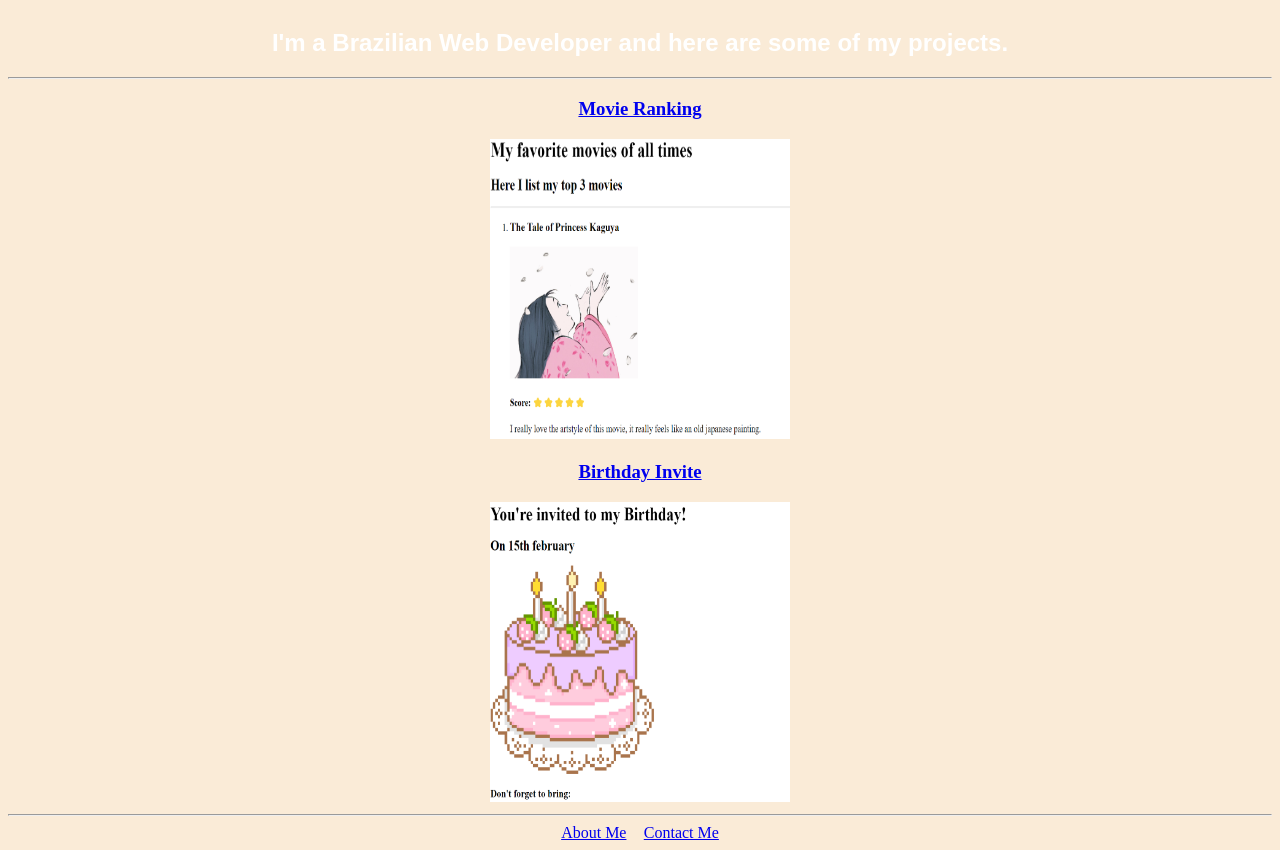
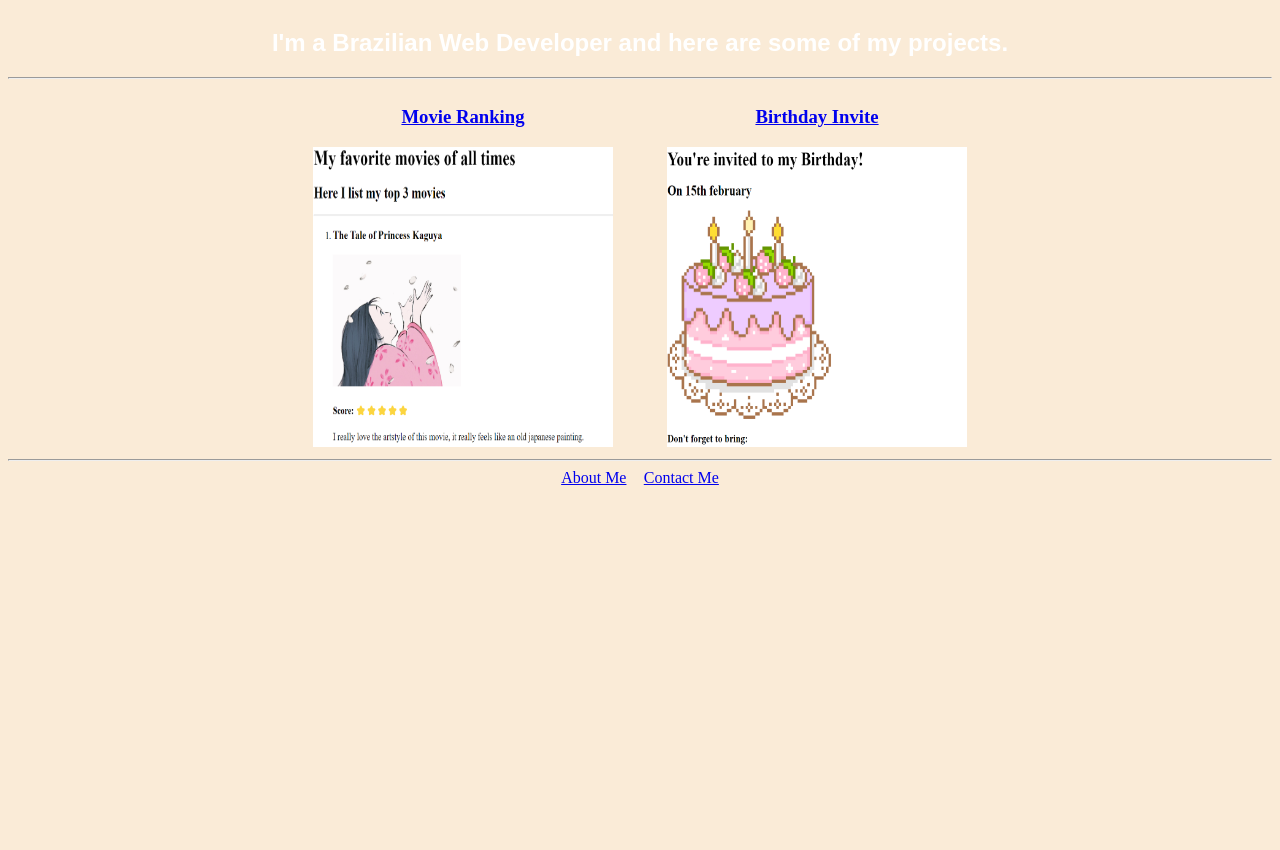
Before and after one commit to brenomarq/portfolio_project, a plain HTML site: page index.html in a window 1280 px wide. Shown: the part 90-940 px from the top of the page. After the commit the page ends 800 px from the top, so only its background shows below. Drawn offline with Linux system fonts and the light colour scheme; a web font is replaced by a local one.

Commit message:
Slight changes

```diff
--- a/css/styles.css
+++ b/css/styles.css
@@ -8,6 +8,11 @@ body {
 
 .portfolio {
     background-color: antiquewhite;
+}
+
+.projects {
+    display: inline-block;
+    margin: 0px 25px;
 }
 
 #title {
--- a/index.html
+++ b/index.html
@@ -11,16 +11,17 @@
     </head>
 
     <body class="portfolio">
-        <h1 id="title">Breno's Portfolio</h1>
-        <h2 id="subtitle">I'm a Brazilian Web Developer and here are some of my projects.</h2>
-
+        <div class="header">
+            <h1 id="title">Breno's Portfolio</h1>
+            <h2 id="subtitle">I'm a Brazilian Web Developer and here are some of my projects.</h2>
+        </div>
         <hr />
-        <div id="project-one">
+        <div id="project-one" class="projects">
             <h3><a href="./public/movie-ranking.html">Movie Ranking</a></h3>
             <img src="./assets/images/movie-ranking.png" height="300" width="300" />
         </div>
 
-        <div id="project-two">
+        <div id="project-two" class="projects">
             <h3><a href="./public/birthday-invite.html">Birthday Invite</a></h3>
             <img src="./assets/images/birthday-invite.png" height="300" width="300" />
         </div>
```
